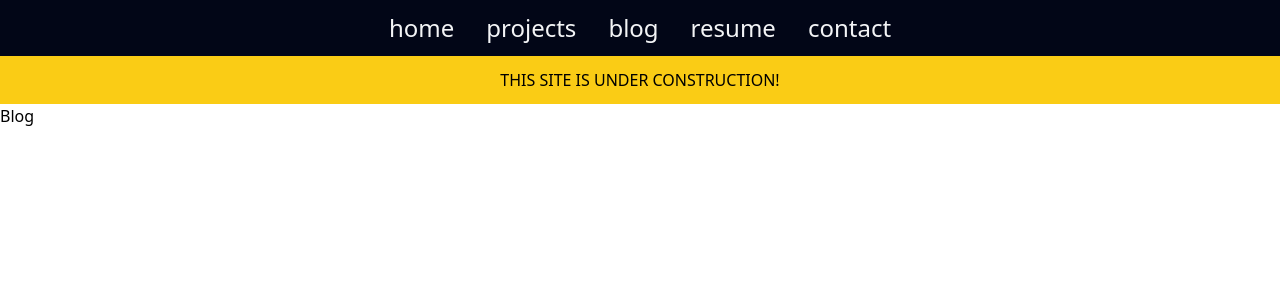
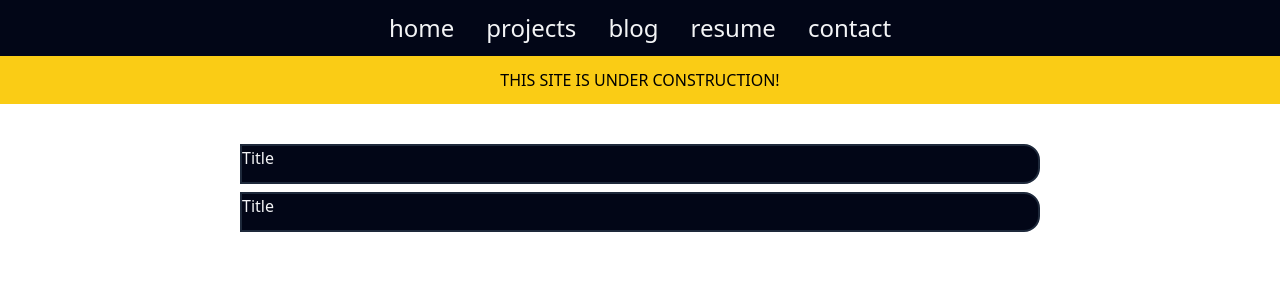
Before and after one commit to glevis/homepage, a React (Vite) app: page /blog in a window 1280 px wide. Shown: the top 300 px of the page. Built offline with nearby package versions, Linux system fonts and the light colour scheme.

Commit message:
Started on Blog Entry page

```diff
--- a/index.html
+++ b/index.html
@@ -4,7 +4,7 @@
     <meta charset="UTF-8" />
     <link rel="icon" type="image/svg+xml" href="/vite.svg" />
     <meta name="viewport" content="width=device-width, initial-scale=1.0" />
-    <title>Vite + React</title>
+    <title>Gavin Levis</title>
   </head>
   <body class="dark:bg-slate-900">
     <div id="root"></div>
--- /dev/null
+++ b/src/components/BlogEntry.jsx
@@ -0,0 +1,19 @@
+import React from 'react'
+
+class BlogEntry extends React.Component {
+    constructor(props) {
+        super(props);
+    }
+
+    render() {
+        return (
+            <div className="rounded-r-2xl w-2/3 h-10 border border-slate-800 border-2 bg-slate-950">
+            <p className="text-gray-100">
+            Title
+            </p>
+            </div>
+        )
+    }
+}
+
+export default BlogEntry
--- a/src/components/Project.jsx
+++ b/src/components/Project.jsx
@@ -6,14 +6,18 @@ class ProjectCard extends React.Component {
         this.text = props.text;
         this.title = props.title;
         this.img = props.img;
+        this.link = props.link;
     }
     render() {
         return (
-            <div className="rounded-3xl bg-slate-950 w-64 h-96">
+            <div onClick={() => {
+                window.location = `https://${this.link}`
+            }}className="m-10 rounded-3xl bg-slate-950 w-64 h-96 hover:scale-110 cursor-pointer">
                 <img src={this.img} alt={this.title} className="object-contain w-64 h-32 rounded-3xl"/>
                 <div className="rounded-b-3xl bg-slate-800 w-64 h-64">
+                    <p className="p-4 text-2xl font-thin text-slate-200 font-sans">{this.title} </p>
+                    <p className="p-4 text-2xl font-thin text-slate-200 font-sans">{this.text} </p>
                 <div>
-                    <p className="p-4 text-2xl font-thin text-slate-200 font-sans">{this.title} </p>
                 </div>
                 </div>
             </div>
--- a/src/pages/blog.jsx
+++ b/src/pages/blog.jsx
@@ -1,7 +1,10 @@
+import BlogEntry from '../components/BlogEntry'
+
 export default function BlogPage() {
     return (
-        <div>
-            Blog
+        <div className="m-10 flex flex-col gap-2 justify-center items-center">
+            <BlogEntry />
+            <BlogEntry />
         </div>
     );
 }
--- a/src/pages/projects.jsx
+++ b/src/pages/projects.jsx
@@ -3,10 +3,10 @@ import img_test from '../assets/react.svg'
 
 export default function ProjectsPage() {
     return (
-        <div className="flex gap-8 h-screen justify-center items-center">
-            <ProjectCard title="My Homepage" img={img_test} text="Description"/>
-            <ProjectCard title="Flourish" text="Description"/>
-            <ProjectCard title="Luxel" text="Description"/>
+        <div className="m-4">
+        <div className="flex flex-row flex-wrap justify-center gap-4 space-x-0">
+            <ProjectCard link="www.glevis.dev/home" title="Homepage" img={img_test} text="Developed this website using React and Tailwind."/>
+        </div>
         </div>
     );
 }
```
